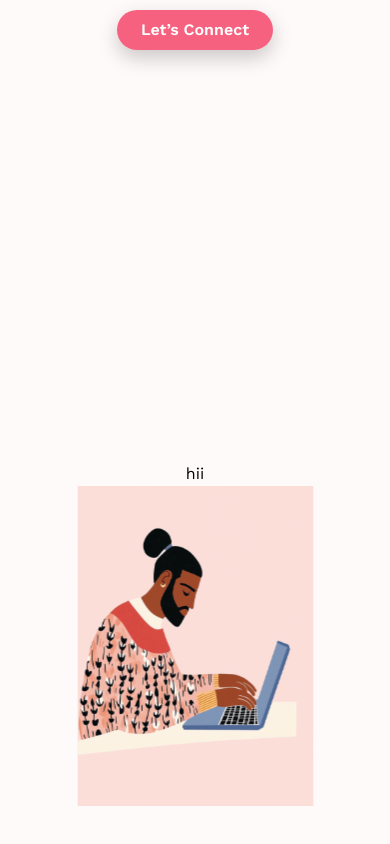
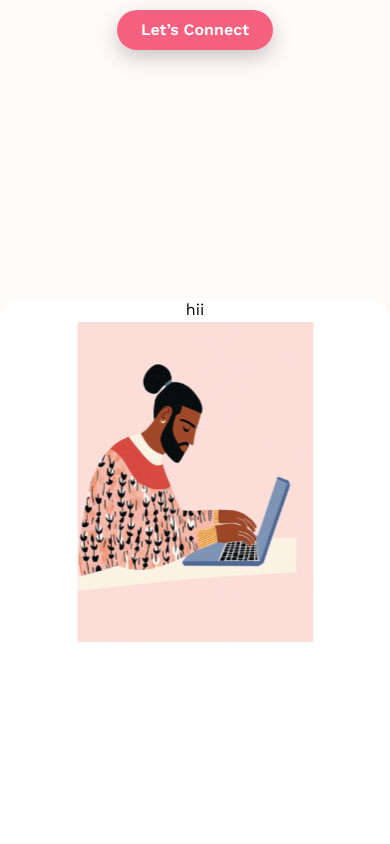
Before and after one commit to Anurag1096/3d_port, a React (Vite) app: page / in a window 390 px wide. Shown: the part 462-1306 px from the top of the page. Built offline with nearby package versions, Linux system fonts and the light colour scheme.

Commit message:
wip: making div changes

```diff
--- a/src/Pages/Home3.tsx
+++ b/src/Pages/Home3.tsx
@@ -2,7 +2,7 @@ import React, { Suspense } from "react";
 import { Loader } from "@react-three/drei";
 import { motion } from "framer-motion";
 import { useNavigate } from "react-router-dom";
-const SVGPerson = React.lazy(() => import('../compoents/svgPerson'));
+const SVGPerson = React.lazy(() => import("../compoents/svgPerson"));
 
 function Home3() {
   const history = useNavigate();
@@ -10,15 +10,16 @@ function Home3() {
     history("/contact");
   };
   return (
-    <section className=" min-h-screen  overflow-x-hidden w-full">
+    <section className=" min-h-screen  overflow-x-hidden w-full   z-0">
       <Suspense fallback={<Loader />}>
         <section
           id="hero-section"
-          className="flex justify-center  w-full min-h-screen bg-inherit"
+          className="flex justify-center  w-full md:min-h-screen bg-inherit"
         >
+          {/* need to work on it */}
           <div
             id="container"
-            className="text-center mt-20 sm:mt-40  lg:max-w-3xl lg:px-4"
+            className="text-center h-[600px] mt-20 sm:mt-40  lg:max-w-3xl lg:px-4"
           >
             <motion.h1
               className="text-4xl sm:text-5xl font-bold text-gray-900 dark:text-white mb-4"
@@ -64,15 +65,21 @@ function Home3() {
             </motion.button>
           </div>
         </section>
-        <section id="about-section" className="flex flex-col items-center  min-h-screen w-full sm:flex-row sm:justify-center    bg-inherit">
+        <motion.section
+          id="about-section"
+          className="flex flex-col rounded-t-3xl z-10 items-center  min-h-screen w-full sm:flex-row sm:justify-center section-about"
+          initial={{ opacity: 0,}}
+          whileInView={{ opacity: 1, y: 0 }}
+          transition={{ duration: 0.4, ease: "easeOut", delay: 0.3}}
+          viewport={{ once: true, amount: 0.3 }}
+        >
           <div>
-               <h1>hii</h1>
-
+            <h1>hii</h1>
           </div>
           <div>
-            <SVGPerson/>
+            <SVGPerson />
           </div>
-        </section>
+        </motion.section>
       </Suspense>
     </section>
   );
--- a/src/index.css
+++ b/src/index.css
@@ -127,6 +127,12 @@ body:has(.card[data-color="green"]:hover) {
   .dark .light-bulb{
     @apply bg-yellow-700 brightness-50;
   }
+  .section-about{
+    @apply bg-white;
+  }
+  .dark .section-about{
+    @apply bg-black-500;
+  }
 }
 
 .glassmorphism {
```
